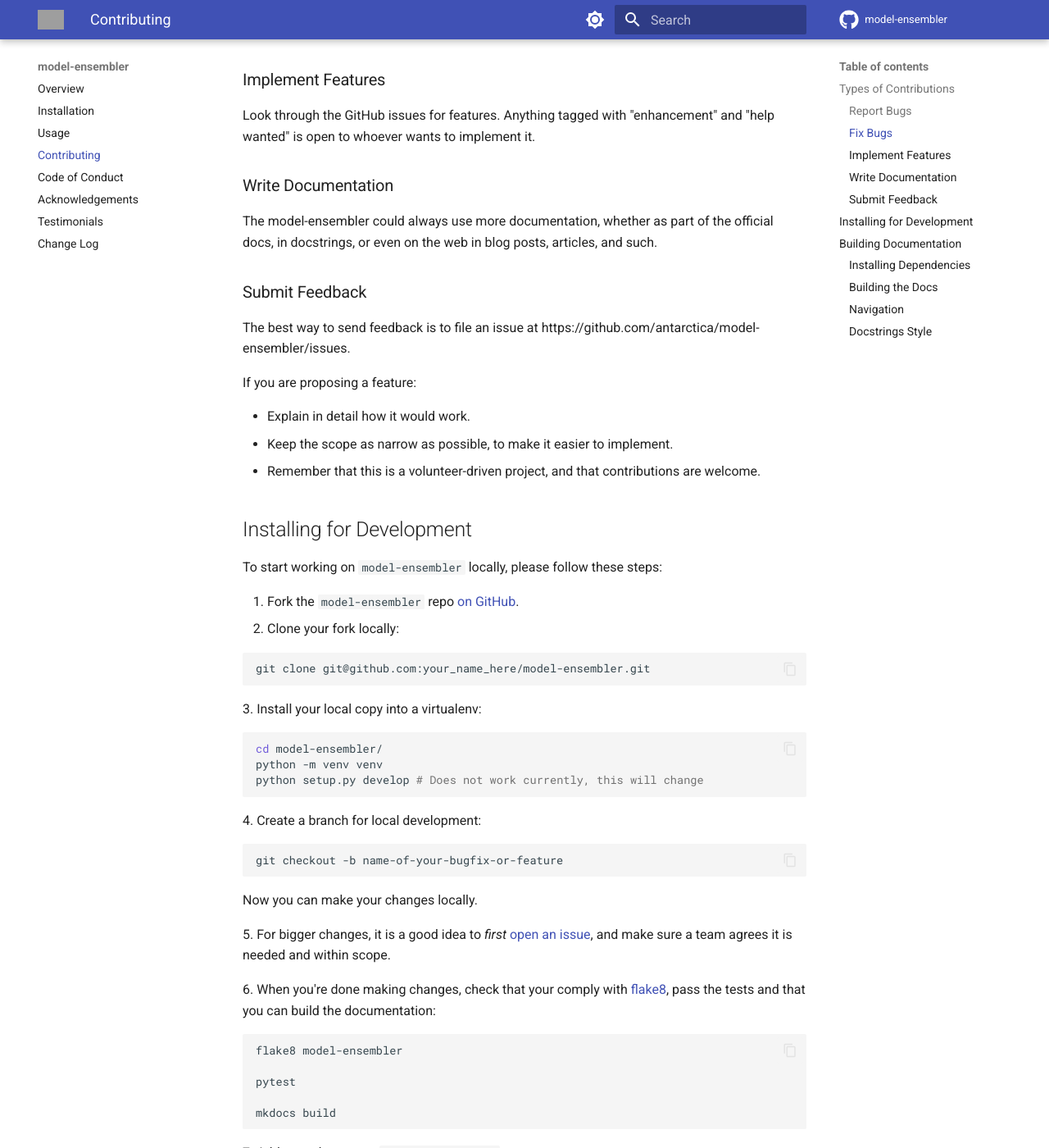
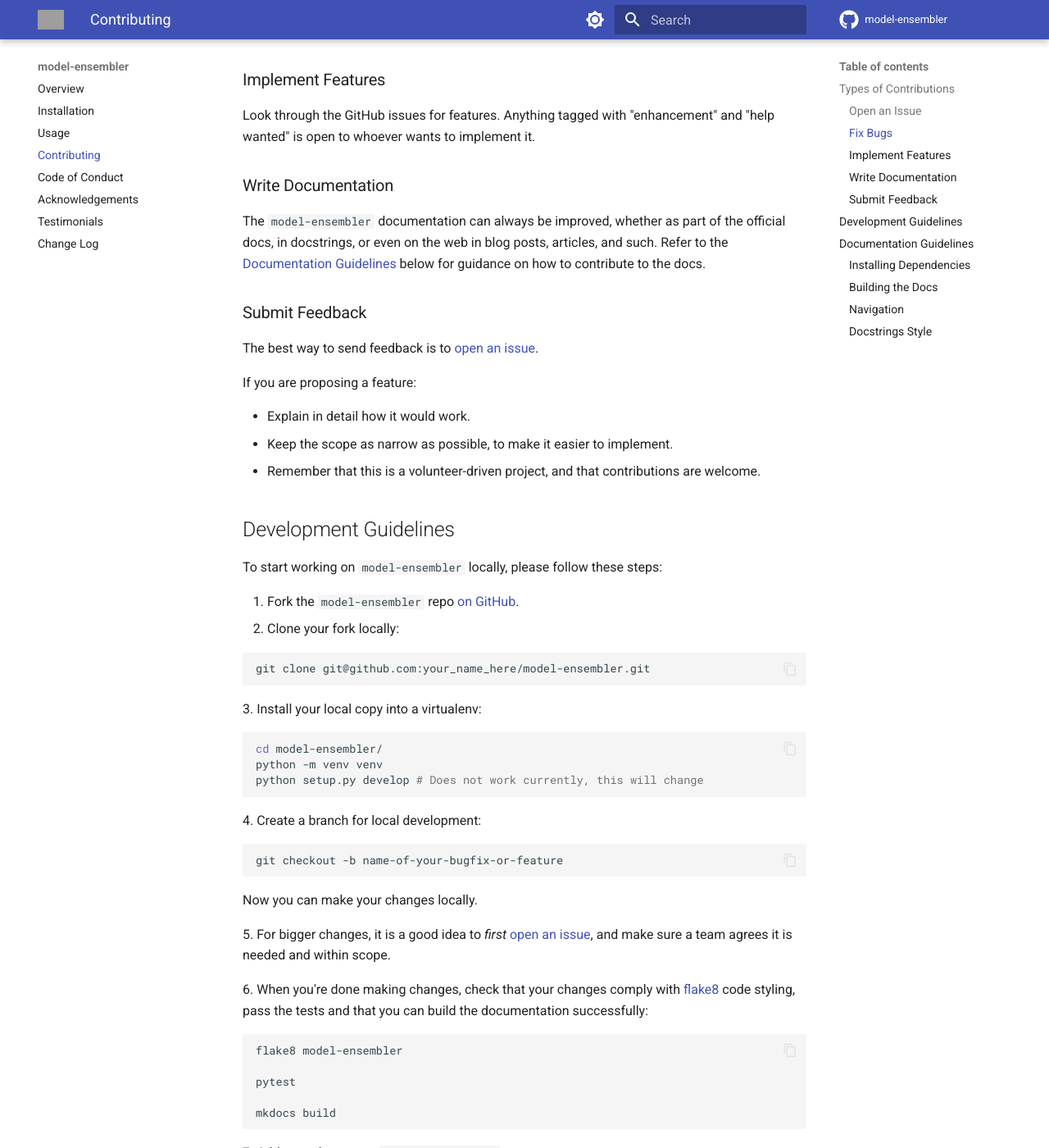
Before and after one commit to environmental-forecasting/model-ensembler, an MkDocs documentation site: the page built from docs/contributing.md, in a window 1280 px wide and 1400 px high, scrolled down 722 px. Shown: the whole window at 82% size. Built offline with MkDocs 1.6.1 and Material for MkDocs 9.7.7, drawn with Linux system fonts in a browser that asks for light colours; comment, search, counter and statistics services are not loaded; some of the changed text lies outside the part shown; grey boxes are pictures that could not be loaded.

Commit message:
improve flow of contributing section

````diff
--- a/docs/contributing.md
+++ b/docs/contributing.md
@@ -9,8 +9,8 @@
 
 You can contribute in many ways:
 
-### Report Bugs
-Report bugs at https://github.com/antarctica/model-ensembler/issues.
+### Open an Issue
+Open an issue on [Github](https://github.com/antarctica/model-ensembler/issues).
 
 If you are reporting a bug, please include:
 
@@ -27,11 +27,11 @@
 and "help wanted" is open to whoever wants to implement it.
 
 ### Write Documentation
-The model-ensembler could always use more documentation, whether as part of the
-official docs, in docstrings, or even on the web in blog posts, articles, and such.
+The `model-ensembler` documentation can always be improved, whether as part of the
+official docs, in docstrings, or even on the web in blog posts, articles, and such. Refer to the [Documentation Guidelines](#documentation-guidelines) below for guidance on how to contribute to the docs.
 
 ### Submit Feedback
-The best way to send feedback is to file an issue at https://github.com/antarctica/model-ensembler/issues.
+The best way to send feedback is to [open an issue](https://github.com/antarctica/model-ensembler/issues).
 
 If you are proposing a feature:
 
@@ -40,7 +40,7 @@
 * Remember that this is a volunteer-driven project, and that contributions
   are welcome.
 
-## Installing for Development
+## Development Guidelines
 To start working on `model-ensembler` locally, please follow these steps:
 
 1. Fork the `model-ensembler` repo [on GitHub](https://github.com/environmental-forecasting/model-ensembler).
@@ -70,7 +70,7 @@
 [open an issue](https://github.com/environmental-forecasting/model-ensembler/issues),
 and make sure a team agrees it is needed and within scope.
 
-6\. When you're done making changes, check that your comply with [flake8](https://flake8.pycqa.org/en/latest/), pass the tests and that you can build the documentation:
+6\. When you're done making changes, check that your changes comply with [flake8](https://flake8.pycqa.org/en/latest/) code styling, pass the tests and that you can build the documentation successfully:
 
 ```shell
 flake8 model-ensembler
@@ -83,7 +83,7 @@
 7\. Add your changes to `docs/changelog.md`.
 
 !!! Note "Semantic Versioning"
-    This project adheres to [Semantic Versioning](https://semver.org/spec/v2.0.0.html). Please refer to the [change log](CHANGELOG.md) for the latest version and instructions on following this framework.
+    This project adheres to [Semantic Versioning](https://semver.org/spec/v2.0.0.html). Please refer to the [change log](CHANGELOG.md) for the latest version and instructions on how to increment the version for your changes. If in doubt, do not hesitate to clarify this with the maintainers in your corresponding issue.
 
 8\. Commit your changes and push your branch to GitHub:
 
@@ -93,20 +93,20 @@
 git push origin name-of-your-bugfix-or-feature
 ```
 
-8\. Submit a pull request through the GitHub website.
+9\. Submit a pull request through the GitHub website.
 
 !!! note "Pull Request Guidelines"
 
     Before you submit a Pull Request (PR), check that it meets these guidelines:
 
     1. The title of your PR should contain a version number and briefly describe the change,
-    for example: **v0.5.7 adding documentation**.
+    for example: **v0.5.7 fixing bug in cli.py**.
     1. The body of your PR should contain `Fixes #issue-number`.
     1. The pull request should include tests and pass them, where appropriate.
     1. If the pull request adds functionality, the documentation should be updated accordingly.
     Please see the next section for a detailed breakdown of how to contribute to the docs.
 
-## Building Documentation
+## Documentation Guidelines
 
 The documentation is built using [mkdocs](https://www.mkdocs.org/). We use [mkdocstrings](https://mkdocstrings.github.io/) and [mkdocs-autoapi](https://mkdocs-autoapi.readthedocs.io/en/latest/) to automatically generate the API references.
 
````
